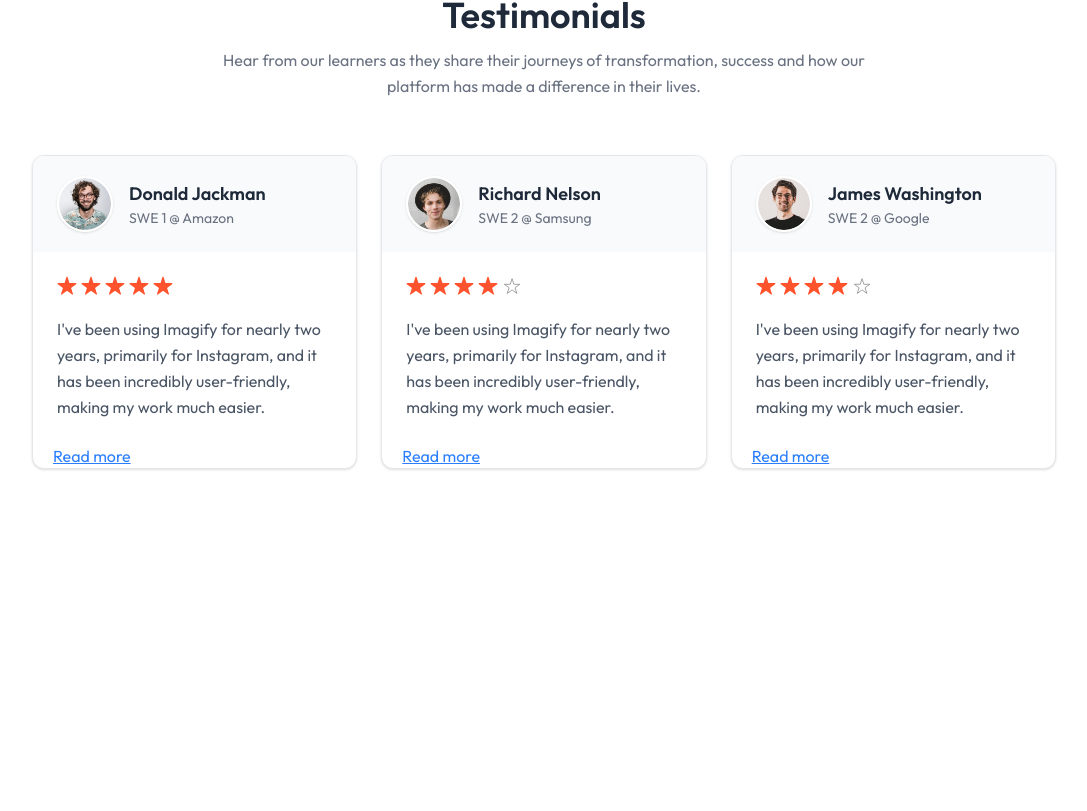
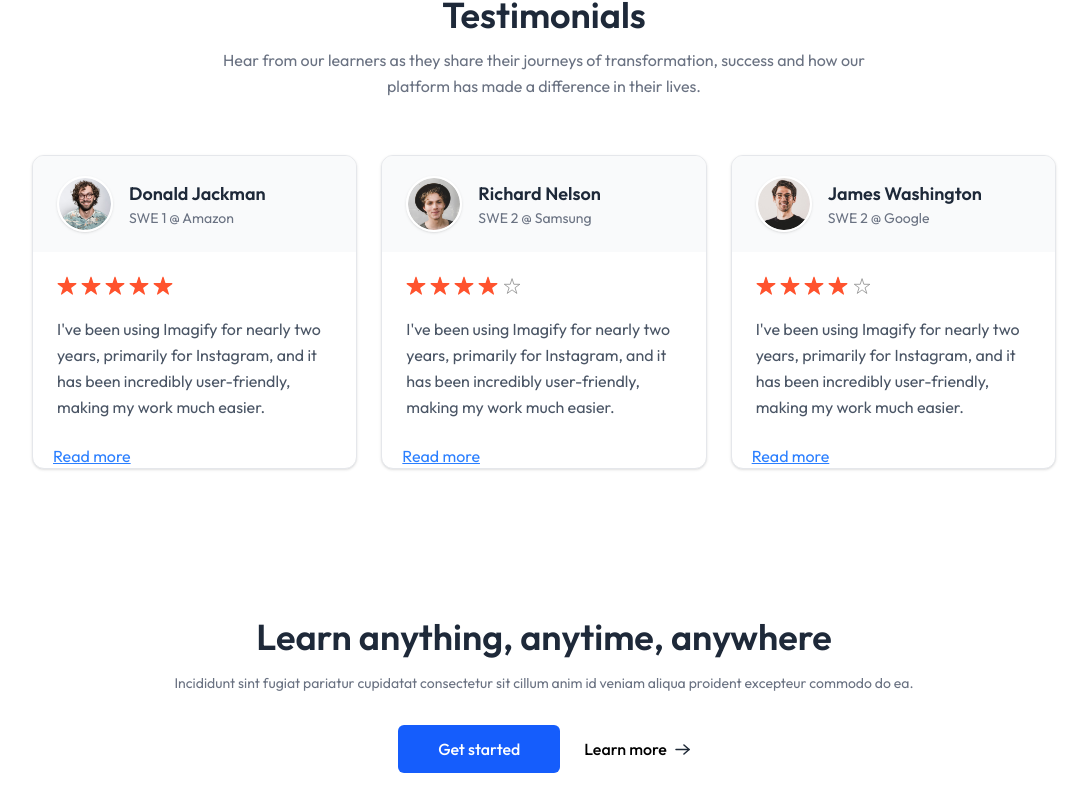
Before and after one commit to gncranasingha/LMS_web_2026, a React (Vite) app: page / in a window 1280 px wide. Shown: the part 1797-2608 px from the top of the page, without its empty margins (96-1183 px from the left). Before the commit the page ends 2346 px from the top, so only its background shows below. Built offline with nearby package versions, Linux system fonts and the light colour scheme; no server answers.

Commit message:
feat:call to action part create

```diff
--- a/src/components/student/CallToAction.jsx
+++ b/src/components/student/CallToAction.jsx
@@ -1,8 +1,16 @@
+import { assets } from "../../assets/assets"
 
 
 const CallToAction = () => {
   return (
-    <div></div>
+    <div className="flex flex-col items-center gap-4 pt-10 pb-24 px-8 md:px-0" >
+      <h className="text-xl md:text-4xl text-gray-800 font-semibold" >Learn anything, anytime, anywhere</h>
+      <p className="text-gray-500 sm:text-sm" >Incididunt sint fugiat pariatur cupidatat consectetur sit cillum anim id veniam aliqua proident excepteur commodo do ea.</p>
+      <div className="flex items-center font-medium gap-6 mt-4" >
+        <button className="px-10 py-3 rounded-md text-white bg-blue-600" >Get started</button>
+        <button className="flex items-center gap-2" >Learn more<img src={assets.arrow_icon} alt="arrow icon" /></button>
+      </div>
+    </div>
   )
 }
 
--- a/src/pages/student/Home.jsx
+++ b/src/pages/student/Home.jsx
@@ -1,3 +1,4 @@
+import CallToAction from "../../components/student/CallToAction"
 import Companies from "../../components/student/Companies"
 import CoursesSection from "../../components/student/CoursesSection"
 import Hero from "../../components/student/Hero"
@@ -10,6 +11,7 @@
       <Companies/>
       <CoursesSection/>
       <TstimonialsSection/>
+      <CallToAction/>
     </div>
   )
 }
```
